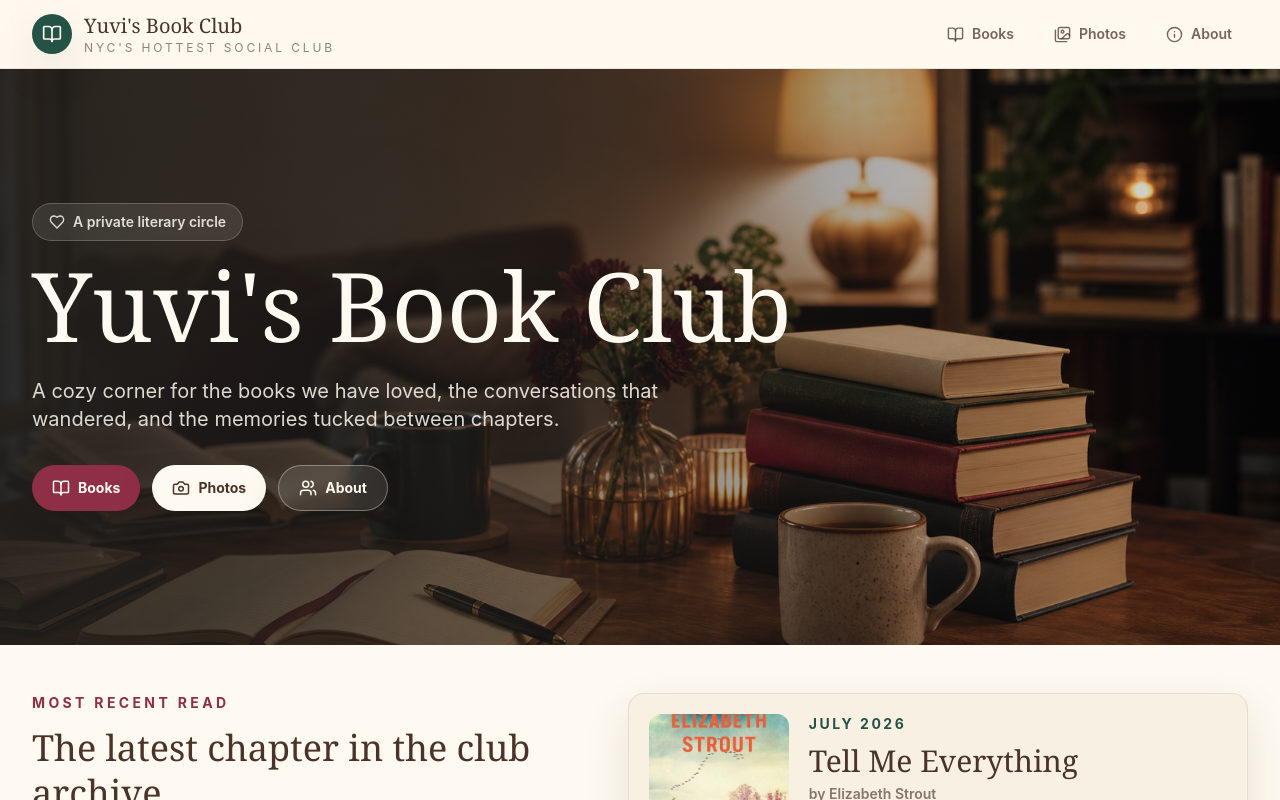
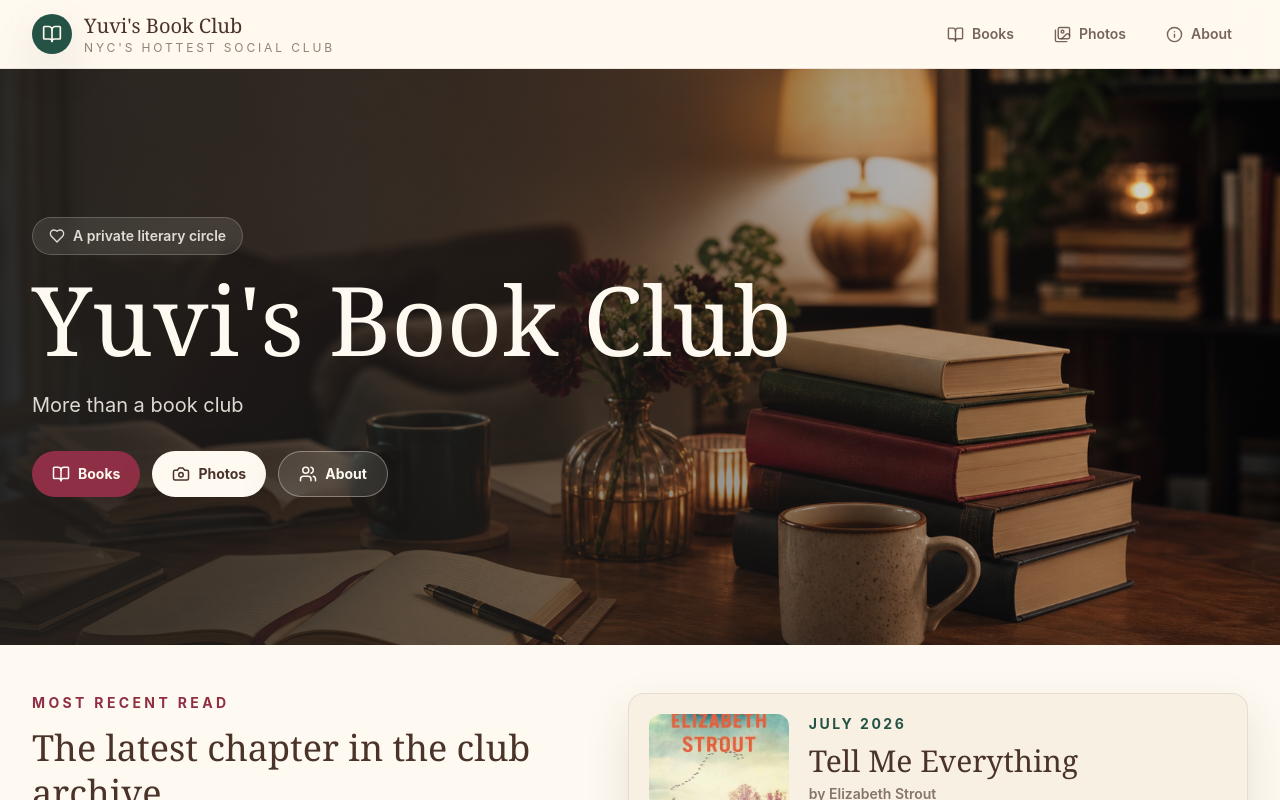
Before and after one commit to Shlok-Joseph-Paul/Yuvis-book-club, a React (Vite) app: page / in a window 1280 px wide. Shown: the top 800 px of the page. Built offline with nearby package versions, Linux system fonts and the light colour scheme.

Commit message:
Update homepage welcome message

```diff
--- a/src/data/siteConfig.ts
+++ b/src/data/siteConfig.ts
@@ -3,8 +3,7 @@ import type { SiteConfig } from '../types';
 // Start here when personalizing the website: name, welcome copy, and About page text.
 export const siteConfig: SiteConfig = {
   bookClubName: "Yuvi's Book Club",
-  welcomeMessage:
-    'A cozy corner for the books we have loved, the conversations that wandered, and the memories tucked between chapters.',
+  welcomeMessage: 'More than a book club',
   footerMessage:
     'An elite social club designed by Yuvi, situated in the east village with plans for global expansion',
   about: {
```
